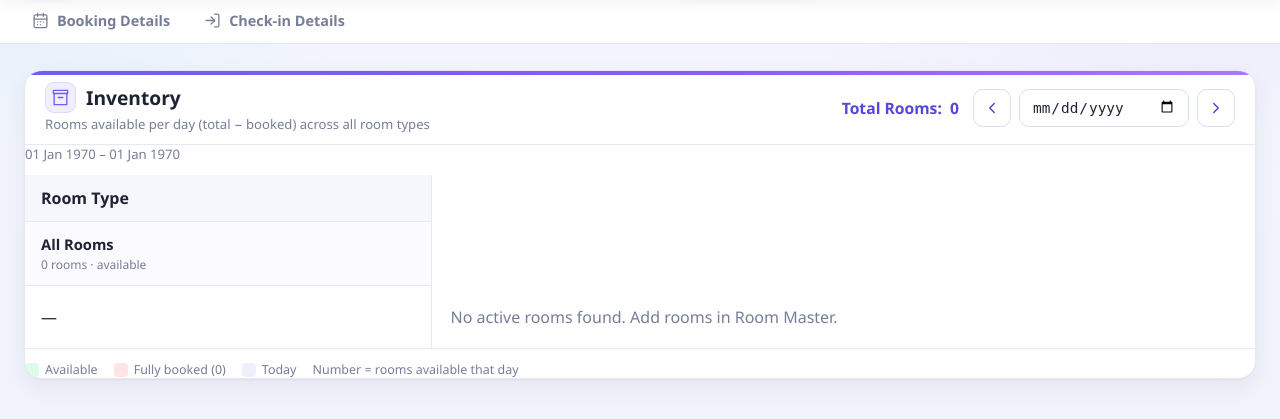
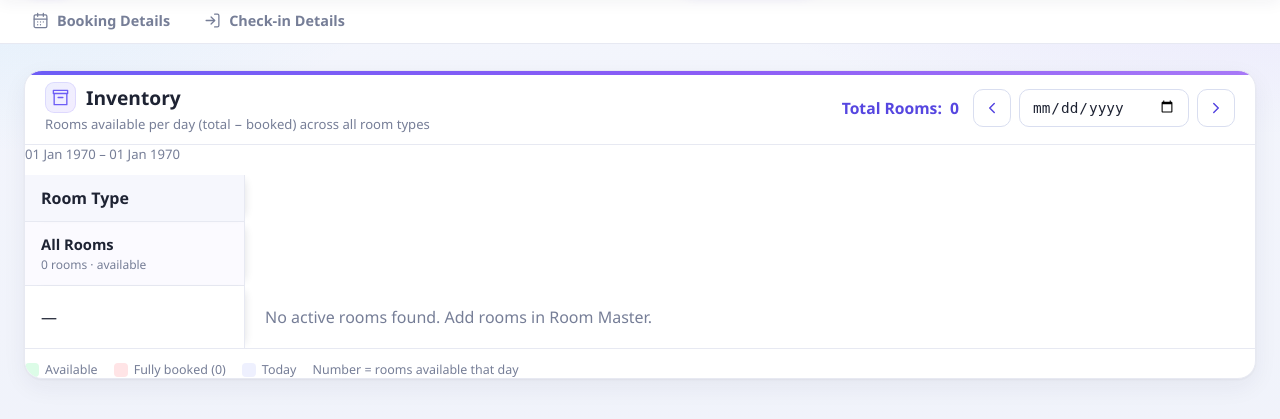
Before and after one commit to AnshuMishra9/stay_management, a CodeIgniter app: the page made by application/views/inventory/calendar.php in a window 1280 px wide. Shown: the part 75-494 px from the top of the page. Run offline with CodeIgniter, Linux system fonts and the light colour scheme; data that the repository does not hold is empty.

Commit message:
Inventory calendar: harden layout (no wrap/overflow break)
Make the availability grid robust across screen sizes and system fonts:
- fixed, comfortable column widths (table-layout:fixed) so columns don't
  cram; the "N booked" labels and room-type names no longer wrap.
- crisper sticky Room-Type column (solid border + depth shadow) so cells
  slide cleanly beneath it when scrolling horizontally.
- a slim, visible scrollbar on the calendar scroll area (own .inv-scroll)
  so the wide grid reads as scrollable instead of looking cut off.

Co-Authored-By: Claude Opus 4.8 <noreply@anthropic.com>

```diff
--- a/application/views/inventory/calendar.php
+++ b/application/views/inventory/calendar.php
@@ -35,17 +35,25 @@ $cell_class = function ($avail) {
         .inv-navbtn:hover { background:var(--brand-soft); border-color:#c9cff0; }
         .inv-range { color:var(--muted); font-size:.82rem; white-space:nowrap; }
 
-        table.inv-table { width:100%; border-collapse:separate; border-spacing:0; min-width:1080px; }
+        /* horizontal scroll for the wide calendar, with a visible slim scrollbar */
+        .inv-scroll { overflow-x:auto; }
+        .inv-scroll::-webkit-scrollbar { height:10px; }
+        .inv-scroll::-webkit-scrollbar-thumb { background:#cfd6ea; border-radius:6px; }
+        .inv-scroll::-webkit-scrollbar-thumb:hover { background:#b9c1dc; }
+        .inv-scroll::-webkit-scrollbar-track { background:transparent; }
+
+        table.inv-table { width:100%; border-collapse:separate; border-spacing:0; min-width:1120px; table-layout:fixed; }
         .inv-table th, .inv-table td { border-bottom:1px solid var(--line); }
         /* sticky first column (Room Type) */
         .inv-roomcol { position:sticky; left:0; z-index:3; background:#fff; text-align:left;
-            padding:12px 16px; min-width:210px; box-shadow:1px 0 0 var(--line); }
+            padding:12px 16px; width:220px; min-width:220px;
+            border-right:1px solid var(--line); box-shadow:6px 0 8px -6px rgba(30,35,60,.14); }
         thead .inv-roomcol { z-index:5; background:var(--head); }
-        .inv-rt-name { font-weight:700; color:var(--text); font-size:.92rem; }
-        .inv-rt-sub  { color:var(--muted); font-size:.75rem; margin-top:2px; }
+        .inv-rt-name { font-weight:700; color:var(--text); font-size:.92rem; white-space:nowrap; }
+        .inv-rt-sub  { color:var(--muted); font-size:.75rem; margin-top:2px; white-space:nowrap; }
 
-        /* date header cells */
-        .inv-dh { text-align:center; padding:8px 6px; background:var(--head); min-width:56px;
+        /* date header cells (fixed comfortable width) */
+        .inv-dh { text-align:center; padding:8px 4px; background:var(--head); width:60px;
             font-weight:600; text-transform:none; letter-spacing:normal; position:sticky; top:0; z-index:4; }
         .inv-dh .d-wd  { display:block; font-size:.68rem; color:var(--muted); font-weight:600; }
         .inv-dh .d-day { display:block; font-size:1.02rem; color:var(--text); font-weight:800; line-height:1.1; }
@@ -54,12 +62,12 @@ $cell_class = function ($avail) {
         .inv-today { background:var(--brand-soft) !important; box-shadow: inset 0 -2px 0 var(--brand); }
 
         /* availability cells */
-        .inv-cell { text-align:center; padding:10px 6px; }
-        .inv-a { display:inline-flex; align-items:center; justify-content:center; min-width:32px; height:30px;
-            padding:0 8px; border-radius:8px; font-weight:800; font-size:.92rem; }
+        .inv-cell { text-align:center; padding:10px 4px; width:60px; }
+        .inv-a { display:inline-flex; align-items:center; justify-content:center; min-width:30px; height:28px;
+            padding:0 7px; border-radius:8px; font-weight:800; font-size:.9rem; }
         .inv-a-ok { background:var(--green-soft); color:#15803d; }
         .inv-a-0  { background:var(--red-soft);   color:#be123c; }
-        .inv-bk   { display:block; font-size:.66rem; color:var(--muted); margin-top:3px; }
+        .inv-bk   { display:block; font-size:.64rem; color:var(--muted); margin-top:3px; white-space:nowrap; }
 
         .inv-total-row td { background:#fbfaff; }
         .inv-total-row .inv-roomcol { background:#fbfaff; }
@@ -100,7 +108,7 @@ $cell_class = function ($avail) {
         <div class="inv-range"><?= html_escape(date('d M Y', strtotime($start))) ?> &ndash; <?= html_escape(date('d M Y', strtotime($end))) ?></div>
 
         <!-- Calendar -->
-        <div class="erp-table-scroll" style="margin-top:12px;">
+        <div class="inv-scroll" style="margin-top:12px;">
             <table class="inv-table">
                 <thead>
                     <tr>
```
